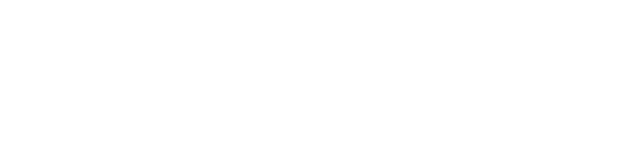
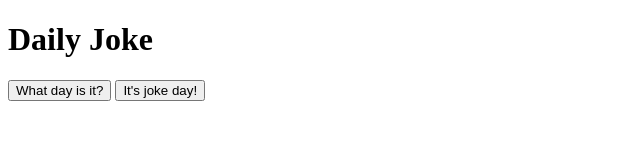
Before and after one commit to pedbr/daily_joke, a plain HTML site: page index.html in a window 1280 px wide. Shown: the whole page, without its empty margins (0-640 px from the left). Drawn offline with Linux system fonts and the light colour scheme.

Commit message:
adding header and buttons to html

```diff
--- a/index.html
+++ b/index.html
@@ -8,5 +8,8 @@
 </head>
 <body>
     <script src="script.js"></script>
+    <h1>Daily Joke</h1>
+    <button onclick="showDate()">What day is it?</button>
+    <button onclick="showJoke()">It's joke day!</button>
 </body>
 </html>
```
